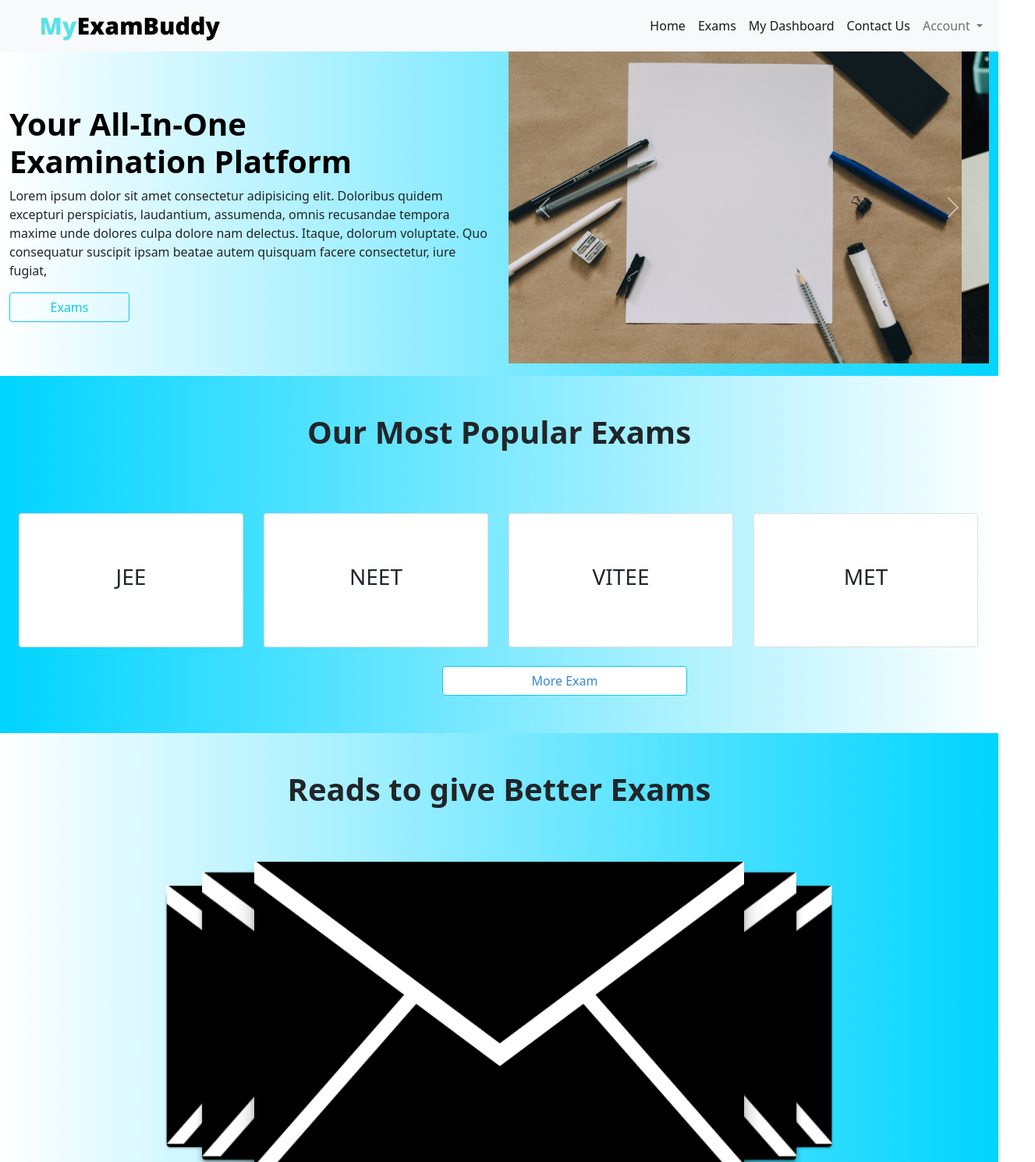
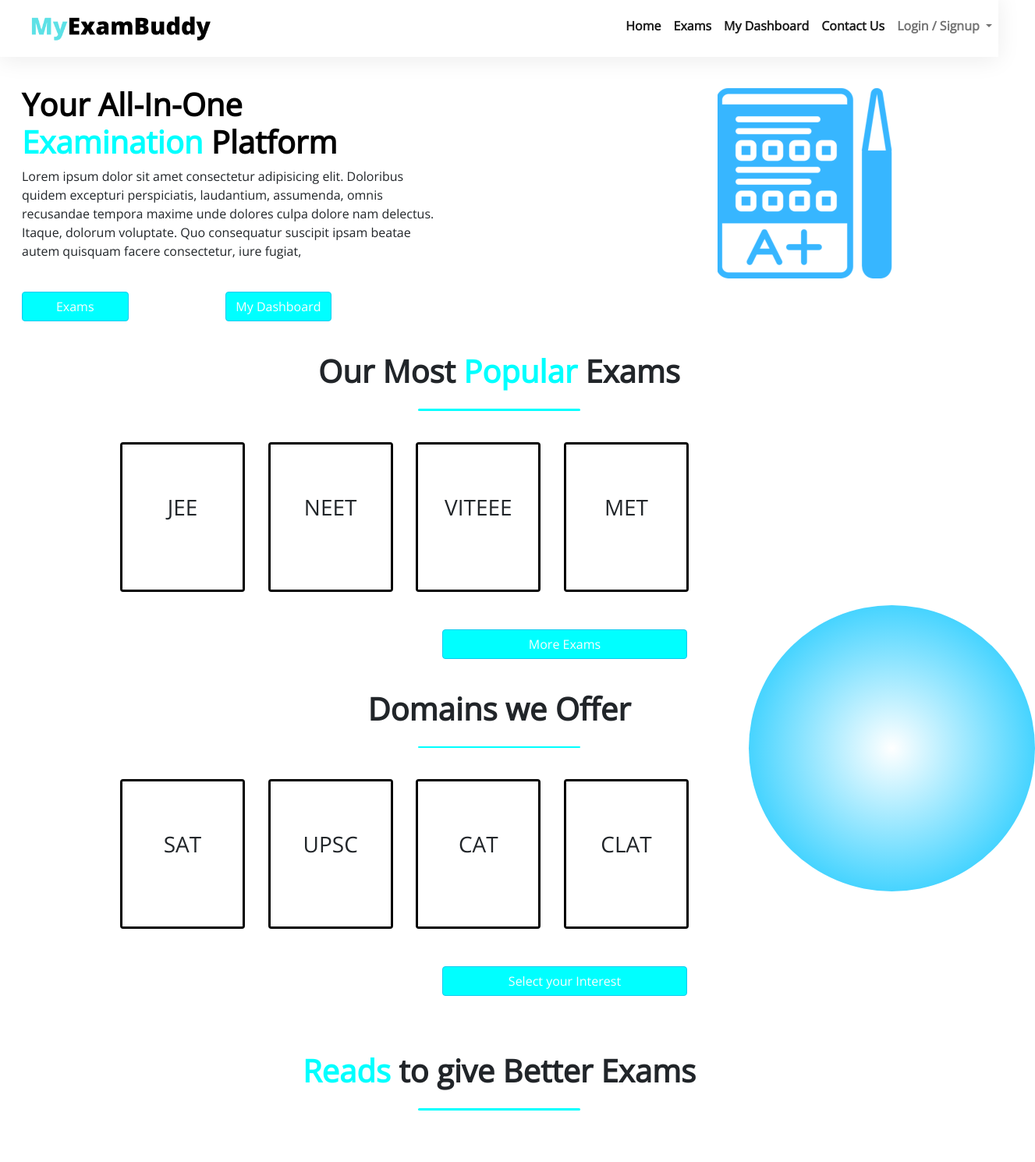
Before and after one commit to Shyam-Sundar-Bharathi/MyExamBuddy, a plain HTML site: page Code/index.html in a window 1280 px wide. Shown: the top 1490 px of the page at 78% size, 1327 px wide, since content can reach past the window. Drawn offline with nearby package versions, Linux system fonts and the light colour scheme; files whose address does not match are found by name.

Commit message:
second commit by parv

```diff
--- a/Code/index.html
+++ b/Code/index.html
@@ -10,8 +10,8 @@
     <title>MyExamBuddy</title>
 </head>
 <body>
-    <nav class="navbar navbar-expand-lg navbar-light bg-light">
-        <div class="container-fluid">
+    <nav class="navbar navbar-expand-lg navbar-light ">
+        <div class="container-fluid" id="navbarfinal">
           <a class="navbar-brand" id="title" href="#"><img src="../Assets/Trans-BG-Icons/text.png" alt="" id="main-logo-image"></a>
           <button class="navbar-toggler" type="button" data-bs-toggle="collapse" data-bs-target="#navbarSupportedContent" aria-controls="navbarSupportedContent" aria-expanded="false" aria-label="Toggle navigation">
             <span class="navbar-toggler-icon"></span>
@@ -19,25 +19,25 @@
           <div class="collapse navbar-collapse" id="navbarSupportedContent">
             <ul class="navbar-nav ms-auto mb-2 mb-lg-0">
               <li class="nav-item">
-                <a class="nav-link active" aria-current="page" href="#">Home</a>
+                <a class="nav-link active" aria-current="page" href="#" style="font-weight: bolder;">Home</a>
               </li>
               <li class="nav-item">
-                <a class="nav-link active" aria-current="page" href="#">Exams</a>
+                <a class="nav-link active" aria-current="page" href="#" style="font-weight: bolder;">Exams</a>
               </li>
               <li class="nav-item">
-                <a class="nav-link active" aria-current="page" href="#">My Dashboard</a>
+                <a class="nav-link active" aria-current="page" href="#" style="font-weight: bolder;">My Dashboard</a>
               </li>
               <li class="nav-item">
-                <a class="nav-link active" aria-current="page" href="#">Contact Us</a>
+                <a class="nav-link active" aria-current="page" href="#" style="font-weight: bolder;">Contact Us</a>
               </li>
 
               <li class="nav-item dropdown">
-                <a class="nav-link dropdown-toggle" href="#" id="navbarDropdown" role="button" data-bs-toggle="dropdown" aria-expanded="false">
-                  Account
+                <a class="nav-link dropdown-toggle" id="loginbtn" href="#" id="navbarDropdown" role="button" data-bs-toggle="dropdown" aria-expanded="false">
+                 Login / Signup
                 </a>
                 <ul class="dropdown-menu" aria-labelledby="navbarDropdown">
-                  <li><a class="dropdown-item" href="#">Settings</a></li>
-                  <li><a class="dropdown-item" href="#">Log out</a></li>
+                  <li><a class="dropdown-item"  style="width: 10px;" href="#">Settings</a></li>
+                  <li><a class="dropdown-item"  style="width: 10px;" href="#">Log out</a></li>
                   <li><hr class="dropdown-divider"></li>
 
                 </ul>
@@ -49,39 +49,57 @@
         </div>
       </nav>
 
-      <div class="container-fluid" id="first">
-				<div class="row my-0">
+      <div class="container  d-flex justify-content-center align-items-center flex-column" id="first">
+				<div class="row " id="titlediv">
 					<div class="col-sm-12 col-md-6 col-lg-6 d-flex justify-content-center align-items-start flex-column">
-						<h1 class="text-capitalize " style="color: black ; font-weight: bolder;">Your All-In-One<br>Examination platform</h1>
+						<h1 class="text-capitalize " style="color: black ; font-weight: bolder;">Your All-In-One<br>
+              <span id="Examination">Examination</span> platform</h1>
+
 						<p>
 					 Lorem ipsum dolor sit amet consectetur adipisicing elit. Doloribus quidem excepturi perspiciatis, laudantium, assumenda, omnis recusandae tempora maxime unde dolores culpa dolore nam delectus. Itaque, dolorum voluptate. Quo consequatur suscipit ipsam beatae autem quisquam facere consectetur, iure fugiat,
 				   </p>
-					 <button type="button" class="btn btn-outline-info w-25" data-bs-toggle="tooltip" data-bs-placement="right" title="check down">Exams</button>
+           <div class="container-fluid  p-0">
+					 <button type="button" class="btn btn-outline-info w-25 my-4 " id="titlebtn1" data-bs-toggle="tooltip"  title="check down">Exams</button>
+					 <button type="button" class="btn btn-outline-info w-25 my-4 " id="titlebtn2" data-bs-toggle="tooltip"  title="check down">My Dashboard</button>
           </div>
-					<div class="col-sm-12 col-md-6 col-lg-6 ">
-						 <figure>
-							<div id="carouselExampleControls" class="carousel slide" data-bs-ride="carousel">
+					</div>
+					<div class="col-sm-12 col-md-6 col-lg-6  ">
+
+							<div id="carouselExampleSlidesOnly" class="carousel slide" data-bs-ride="carousel">
                 <div class="carousel-inner">
                   <div class="carousel-item active">
-									<img src="../Assets/Home-Assets/kelly-sikkema-N3o-leQyFsI-unsplash.jpg" class="d-block w-100" alt="...">
+                    <img src="../Assets/Home-Assets/Title-Images/6.png" class="img-fluid w-80" alt="...">
                   </div>
                   <div class="carousel-item">
-									<img src="../Assets/Home-Assets/nguyen-dang-hoang-nhu-qDgTQOYk6B8-unsplash.jpg" class="d-block w-100" alt="...">
+                    <img src="../Assets/Home-Assets/Title-Images/5.png" class="img-fluid w-80" alt="...">
                   </div>
                   <div class="carousel-item">
-									<img src="../Assets/Home-Assets/nick-morrison-FHnnjk1Yj7Y-unsplash.jpg" class="d-block w-100" alt="...">
+                    <img src="../Assets/Home-Assets/Title-Images/4.png" class="img-fluid w-80" alt="...">
+                  </div>
+                  <div class="carousel-item">
+                    <img src="../Assets/Home-Assets/Title-Images/7.png" class="img-fluid w-80" alt="...">
+                  </div>
+                  <div class="carousel-item">
+                    <img src="../Assets/Home-Assets/Title-Images/8.png" class="img-fluid w-80" alt="...">
+                  </div>
+                  <div class="carousel-item">
+                    <img src="../Assets/Home-Assets/Title-Images/9.png" class="img-fluid w-80" alt="...">
+                  </div>
+                  <div class="carousel-item">
+                    <img src="../Assets/Home-Assets/Title-Images/10.png" class="img-fluid w-80" alt="...">
+                  </div>
+                  <div class="carousel-item">
+                    <img src="../Assets/Home-Assets/Title-Images/11.png" class="img-fluid w-80" alt="...">
+                  </div>
+                  <div class="carousel-item">
+                    <img src="../Assets/Home-Assets/Title-Images/12.png" class="img-fluid w-80" alt="...">
+                  </div>
+                  <div class="carousel-item">
+                    <img src="../Assets/Home-Assets/Title-Images/13.png" class="img-fluid w-80" alt="...">
                   </div>
                 </div>
-								<button class="carousel-control-prev" type="button" data-bs-target="#carouselExampleControls" data-bs-slide="prev">
-								  <span class="carousel-control-prev-icon" aria-hidden="true"></span>
-								  <span class="visually-hidden">Previous</span>
-								</button>
-								<button class="carousel-control-next" type="button" data-bs-target="#carouselExampleControls" data-bs-slide="next">
-								  <span class="carousel-control-next-icon" aria-hidden="true"></span>
-								  <span class="visually-hidden">Next</span>
-								</button>
               </div>
-					 </figure>
+
 
 					</div>
 				</div>
@@ -89,47 +107,89 @@
 
 
       <div class="container-fluid" id="second">
-        <div class="domainh text-center py-5" ><h1 style="font-weight: bolder;">Our Most Popular Exams</h1></div>
-        <div class="row  mx-auto text-center py-4 ">
-          <div class="col-lg-3 col-md-3 col-sm-6 col-xxl-3  ">
-          <div class="card" style="width: 18rem;">
+        <div class="domainh text-center py-3 " ><h1 style="font-weight: bolder;">Our Most <span id="popular"> Popular</span> Exams</h1></div>
+        <div class="bbDivider mx-auto mb-3" style=" min-width: 13rem; width: 13rem;"></div>
+        <div class="row  text-center py-4  " id="popularexams">
+          <div class="col-lg-2 col-md-2 col-sm-6 col-xxl-3  ">
+          <div class="card" style="width: 10rem; height: 12rem; border: solid black;">
             <div class="card-body">
             <h3 class="card-title py-5">JEE</h5>
             </div>
           </div>
           </div>
-          <div class="col-lg-3 col-md-3 col-sm-6 col-xxl-3  ">
-          <div class="card " style="width: 18rem;">
+          <div class="col-lg-2 col-md-2 col-sm-6 col-xxl-3  ">
+          <div class="card " style="width: 10rem; height: 12rem; border: solid black;">
             <div class="card-body">
             <h3 class="card-title py-5">NEET</h5>
 
             </div>
           </div>
           </div>
-          <div class="col-lg-3 col-md-3 col-sm-6 col-xxl-3  ">
-          <div class="card" style="width: 18rem;">
+          <div class="col-lg-2 col-md-2 col-sm-6 col-xxl-3  ">
+          <div class="card" style="width: 10rem; height: 12rem; border: solid black;">
             <div class="card-body">
-            <h3 class="card-title py-5">VITEE</h5>
+            <h3 class="card-title py-5">VITEEE</h5>
 
             </div>
           </div>
           </div>
-          <div class="col-lg-3 col-md-3 col-sm-6 col-xxl-3  ">
-          <div class="card" style="width: 18rem  ">
+          <div class="col-lg-2 col-lg-2col-sm-6 col-xxl-3  ">
+          <div class="card" style="width: 10rem;  height: 12rem; border: solid black; z-index: 9;">
             <div class="card-body">
             <h3 class="card-title py-5">MET</h5>
 
             </div>
           </div>
           </div>
-          <button type="button" class="btn btn-outline-info w-25 my-4" id="exambtn" data-bs-toggle="tooltip"  title="check down">More Exam</button>
         </div>
+          <button type="button" class="btn btn-outline-info w-25 my-4" id="exambtn" data-bs-toggle="tooltip"  title="check down">More Exams</button>
+      </div>
+
+      <div class="container-fluid" id="second">
+        <div class="domainh text-center py-3 " ><h1 style="font-weight: bolder;">Domains we Offer</h1></div>
+        <div class="bbDivider mx-auto mb-3" style=" min-width: 13rem; width: 13rem;"></div>
+        <div class="row  text-center py-4  " id="popularexams">
+          <div class="col-lg-2 col-md-2 col-sm-6 col-xxl-3  ">
+          <div class="card" style="width: 10rem; height: 12rem; border: solid black;">
+            <div class="card-body">
+            <h3 class="card-title py-5">SAT</h3>
+            </div>
+          </div>
+          </div>
+          <div class="col-lg-2 col-md-2 col-sm-6 col-xxl-3  ">
+          <div class="card " style="width: 10rem; height: 12rem; border: solid black;">
+            <div class="card-body">
+            <h3 class="card-title py-5">UPSC</h5>
+
+            </div>
+          </div>
+          </div>
+          <div class="col-lg-2 col-md-2 col-sm-6 col-xxl-3  ">
+          <div class="card" style="width: 10rem; height: 12rem; border: solid black;">
+            <div class="card-body">
+            <h3 class="card-title py-5">CAT</h5>
+
+            </div>
+          </div>
+          </div>
+          <div class="col-lg-2 col-lg-2col-sm-6 col-xxl-3  ">
+          <div class="card" style="width: 10rem;  height: 12rem; border: solid black; z-index: 9;">
+            <div class="card-body">
+            <h3 class="card-title py-5">CLAT</h5>
+
+            </div>
+          </div>
+          </div>
+        </div>
+          <button type="button" class="btn btn-outline-info w-25 my-4" id="exambtn" data-bs-toggle="tooltip"  title="check down">Select your Interest</button>
       </div>
 
 
-
+      <div class="circle"></div>
+      <!-- <div class="circle circle2"></div> -->
   <div class="container-fluid" id="third">
-    <div class="domainh text-center pt-5 " ><h1 style="font-weight: bolder;">Reads to give Better Exams</h1></div>
+    <div class="domainh text-center pt-5 py-3" ><h1 style="font-weight: bolder;"> <span id="reads"> Reads </span> to give Better Exams</h1></div>
+    <div class="bbDivider mx-auto mb-3" style=" min-width: 13rem; width: 13rem;"></div>
       <section id="slider" >
         <input type="radio" name="slider" id="s1" checked>
         <input type="radio" name="slider" id="s2">
--- a/Code/style.css
+++ b/Code/style.css
@@ -1,7 +1,24 @@
+@import url('https://fonts.googleapis.com/css2?family=Open+Sans&display=swap');
+
 *{
     padding: 0;
     margin: 0;
-
+    font-family: 'Open Sans', sans-serif;
+    background: rgb(255, 255, 255);
+}
+#navbarfinal{
+height: 80px;
+background: #fff;
+position: fixed;
+display: flex;
+align-items: center;
+padding: 0;
+margin-top: 50px;
+z-index: 20;
+box-shadow: 0 4px 30px rgba(0,0,0,.08);
+}
+#titlediv{
+  margin-top: 82px;
 }
 #main-logo-image{
     width: 300px; /* width of container */
@@ -9,15 +26,45 @@
     object-fit:cover;
 }
 #first{
-    background: linear-gradient(90deg, rgba(2,0,36,1) 0%, rgba(5,4,72,1) 0%, rgba(255,255,255,1) 0%, rgba(0,212,255,1) 100%); ;
+    margin-top: 12px;
+    /* display: flex;
+    align-items: center;
+    justify-content: center; */
+    margin-right: 124px;
+}
+#titlebtn1{
+  color: rgb(253, 253, 253);
+  background: aqua;
+}
+#titlebtn1:hover{
+  background:white;
+  color:aqua;
+}
+#titlebtn2{
+  color: rgb(253, 253, 253);
+  background: aqua;
+}
+#titlebtn2:hover{
+  background:white;
+  color:aqua;
 }
 #second{
-    background: linear-gradient(90deg, rgba(2,0,36,1) 0%, rgba(255,255,255,1) 0%, rgba(0,212,255,1) 0%, rgba(255,255,255,1) 100%); ;
+
 }
 
-img{
-    height: 400px;
-
+#carouselExampleSlidesOnly{
+  height: 250px;
+  width: 250px;
+  /* padding-left: 122px; */
+  margin-left: 322px;
+}
+#loginbtn{
+  font-weight: bolder;
+}
+#loginbtn:hover{
+   color:white;
+   background: aqua;
+   border-radius: 5%;
 }
 .card{
     border: 2px solid black;
@@ -26,15 +73,15 @@ img{
     display: flex;
     text-align: center;
     justify-content: center;
-    color: rgb(53, 135, 207);
-    background: white;
+    color: rgb(253, 253, 253);
+    background: aqua;
     margin-top: 20px;
     position: relative;
     right: -555px;
 }
 #exambtn:hover{
-    background:rgb(53, 135, 207);
-    color: white;
+    background:white;
+    color:aqua;
 }
 
 #slider {
@@ -151,6 +198,51 @@ img{
 
 
   #third{
-    background: linear-gradient(90deg, rgba(2,0,36,1) 0%, rgba(5,4,72,1) 0%, rgba(255,255,255,1) 0%, rgba(0,212,255,1) 100%);
+
     height: 715px;
   }
+  #Examination{
+    color: aqua;
+  }
+  #popular{
+    color: aqua;
+  }
+  #reads{
+    color: aqua;
+  }
+  #popularexams{
+      margin-left: 130px;
+      /* display: flex; */
+      /* justify-content: center; */
+      /* align-items: center; */
+
+  }
+
+  .circle
+{
+  height: 367px;
+  width: 367px;
+  border-radius: 50%;
+  position: absolute;
+  top: 97%;
+  left: 75%;
+  background: radial-gradient(#ffffffca,#48D4FF 70%);
+  /* box-shadow: 2px 2px 5px rgba(0, 0, 0, 9.15); */
+  z-index: 0;
+}
+.circle2
+{
+    top: 45%;
+    left: 51%;
+    background: radial-gradient(#ffffffca,#E91E63 70%);
+}
+hr{
+  color: aqua;
+}
+.bbDivider {
+  background-color: aqua;
+  border-radius: 10px;
+  height: 2.5px;
+  text-align: center;
+margin-top: 0px;
+}
```
Also changed, not shown: Assets/Home-Assets/kelly-sikkema-N3o-leQyFsI-unsplash.jpg (deleted), Assets/Home-Assets/nguyen-dang-hoang-nhu-qDgTQOYk6B8-unsplash.jpg (deleted), Assets/Home-Assets/nick-morrison-FHnnjk1Yj7Y-unsplash.jpg (deleted). Lines whose indentation alone changed are shown as unchanged.
